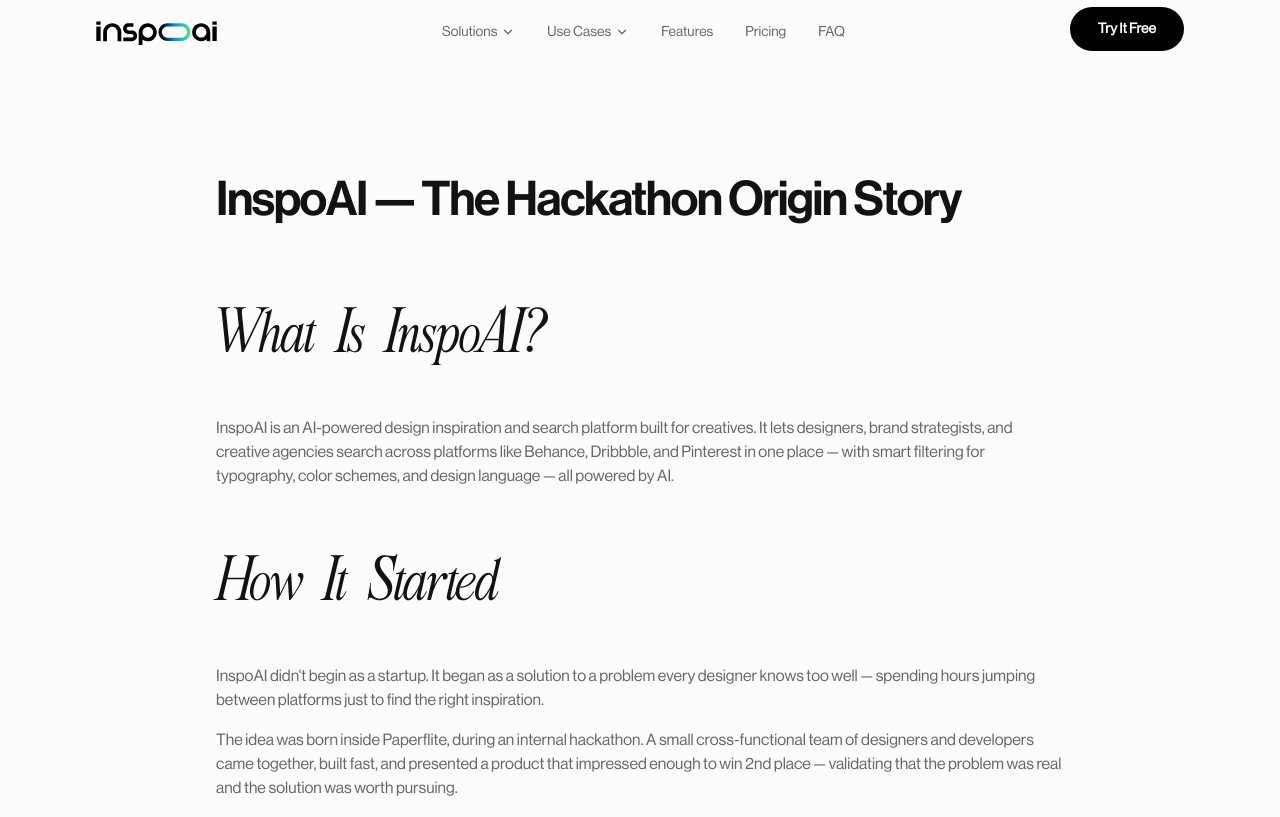
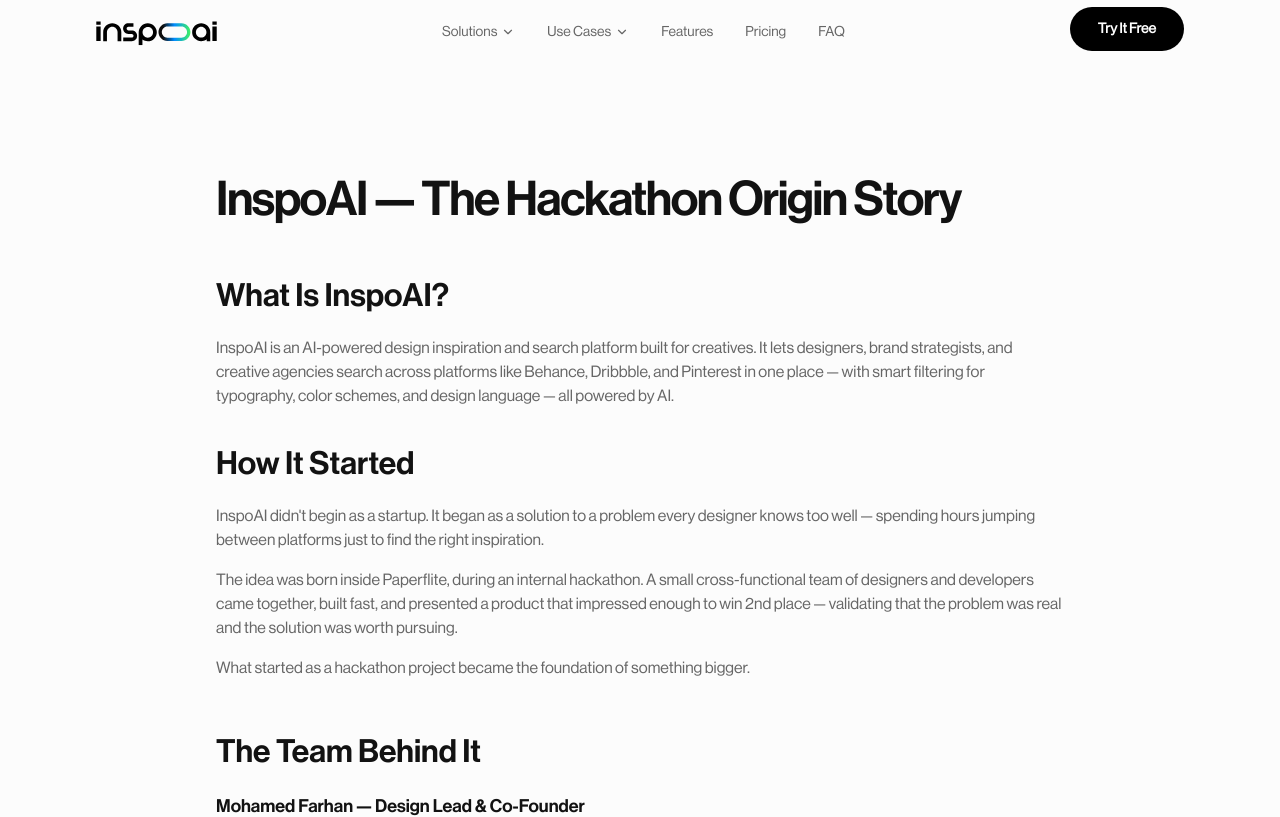
Before and after one commit to Farhanism-alt/inspo-landing-page, a React (Vite) app: page /about in a window 1280 px wide. Shown: the top 817 px of the page. Built offline with nearby package versions, Linux system fonts and the light colour scheme.

Commit message:
style: reduce h2 sizes by 50% and apply NeueHaas font on legal pages specifically

```diff
--- a/src/index.css
+++ b/src/index.css
@@ -132,6 +132,28 @@
   }
 }
 
+.legal-content h2 {
+  font-family: 'Neue Haas Grotesk Medium', sans-serif !important;
+  font-size: 1.5rem !important;
+  font-weight: 600 !important;
+  letter-spacing: normal !important;
+  line-height: 1.5 !important;
+  margin-top: 2rem !important;
+  margin-bottom: 1rem !important;
+}
+
+@media (min-width: 640px) {
+  .legal-content h2 {
+    font-size: 1.4375rem !important;
+  }
+}
+
+@media (min-width: 1024px) {
+  .legal-content h2 {
+    font-size: 2rem !important;
+  }
+}
+
 @layer components {
   .inspo-gradient-bg {
     background: linear-gradient(270deg, #41F461 0%, #008CFF 100%);
--- a/src/pages/About.tsx
+++ b/src/pages/About.tsx
@@ -5,7 +5,7 @@ const About = () => {
     return (
         <div className="min-h-screen flex flex-col pt-20" style={{ fontFamily: 'NeueHaas, "Neue Haas Grotesk", "Helvetica Neue", Helvetica, Arial, sans-serif' }}>
             <Navbar />
-            <main className="flex-1 py-16 md:py-24 max-w-4xl mx-auto w-full px-4 sm:px-6">
+            <main className="flex-1 py-16 md:py-24 max-w-4xl mx-auto w-full px-4 sm:px-6 legal-content">
                 <h1 className="text-4xl md:text-5xl font-extrabold tracking-[-0.03em] mb-4 text-foreground">
                     InspoAI — The Hackathon Origin Story
                 </h1>
--- a/src/pages/PrivacyPolicy.tsx
+++ b/src/pages/PrivacyPolicy.tsx
@@ -5,7 +5,7 @@ const PrivacyPolicy = () => {
     return (
         <div className="min-h-screen flex flex-col pt-20" style={{ fontFamily: 'NeueHaas, "Neue Haas Grotesk", "Helvetica Neue", Helvetica, Arial, sans-serif' }}>
             <Navbar />
-            <main className="flex-1 py-16 md:py-24 max-w-4xl mx-auto w-full px-4 sm:px-6">
+            <main className="flex-1 py-16 md:py-24 max-w-4xl mx-auto w-full px-4 sm:px-6 legal-content">
                 <h1 className="text-4xl md:text-5xl font-extrabold tracking-[-0.03em] mb-8 text-foreground">
                     PRIVACY POLICY
                 </h1>
--- a/src/pages/TermsOfService.tsx
+++ b/src/pages/TermsOfService.tsx
@@ -5,7 +5,7 @@ const TermsOfService = () => {
     return (
         <div className="min-h-screen flex flex-col pt-20" style={{ fontFamily: 'NeueHaas, "Neue Haas Grotesk", "Helvetica Neue", Helvetica, Arial, sans-serif' }}>
             <Navbar />
-            <main className="flex-1 py-16 md:py-24 max-w-4xl mx-auto w-full px-4 sm:px-6">
+            <main className="flex-1 py-16 md:py-24 max-w-4xl mx-auto w-full px-4 sm:px-6 legal-content">
                 <h1 className="text-4xl md:text-5xl font-extrabold tracking-[-0.03em] mb-8 text-foreground">
                     TERMS AND CONDITIONS
                 </h1>
```
